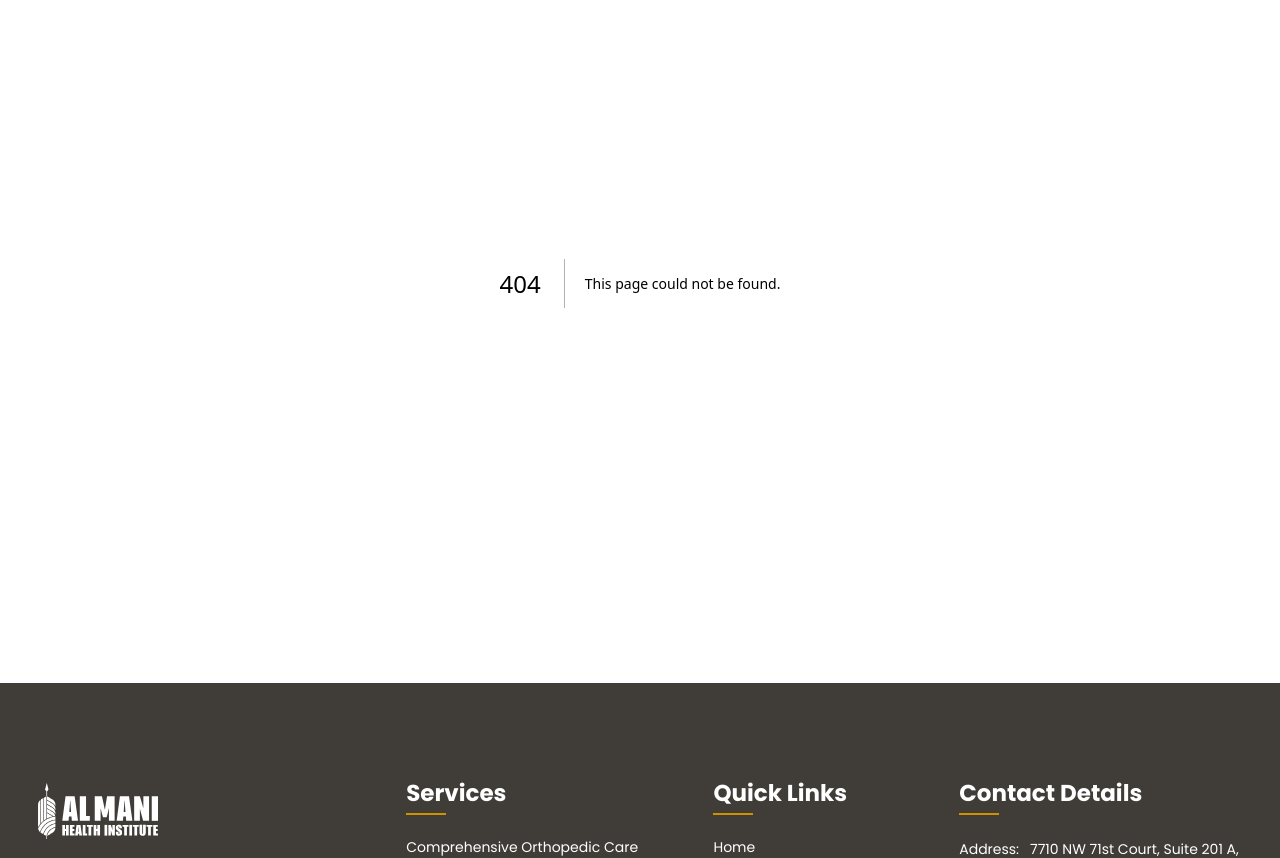
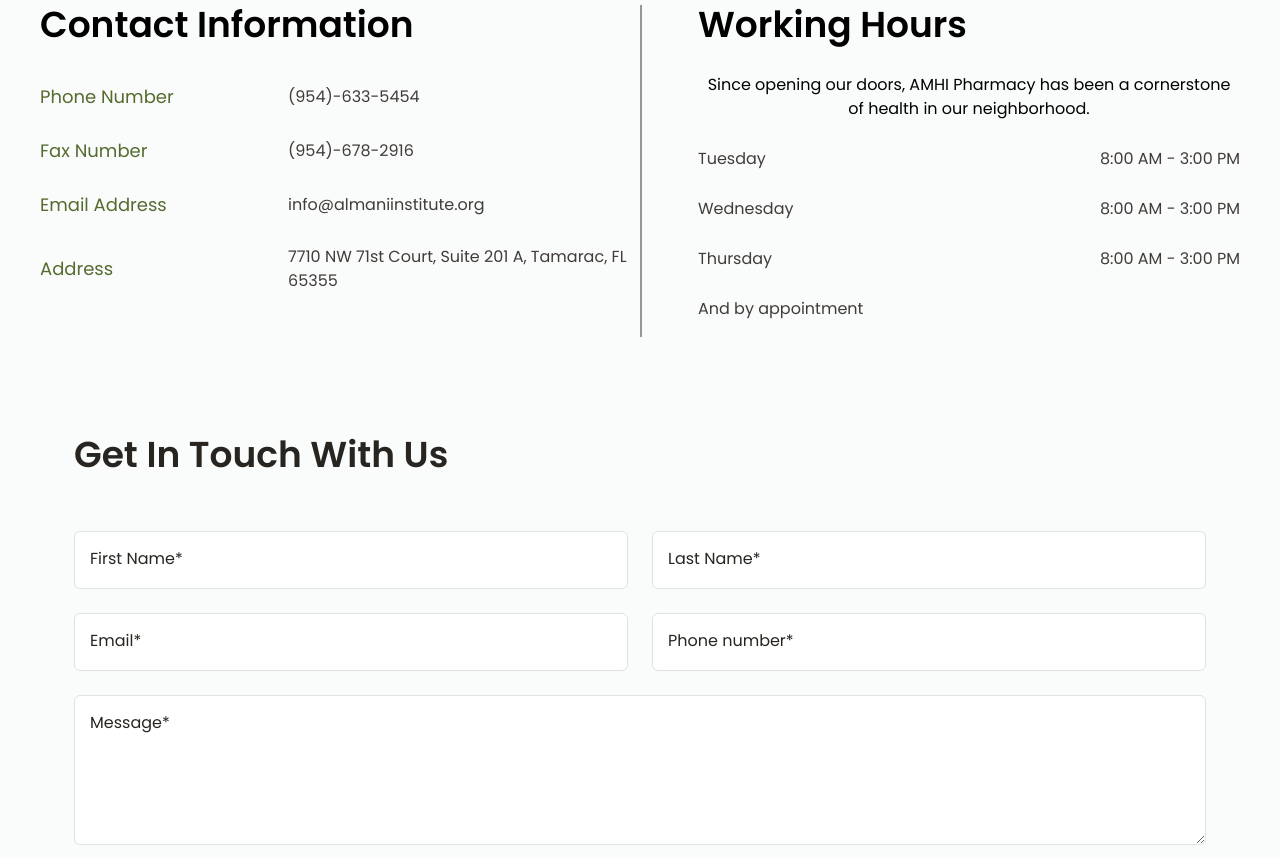
Before and after one commit to BlueMath-Warriors/mani-health-app, a Next.js app: page /contact in a window 1280 px wide. Before the commit this address had no page. Shown: the part 560-1418 px from the top of the page. Built offline with nearby package versions, Linux system fonts and the light colour scheme.

Commit message:
contact us page

```diff
--- a/app/components/common/GetInTouchForm/index.jsx
+++ b/app/components/common/GetInTouchForm/index.jsx
@@ -2,7 +2,7 @@
 import React, { useState } from "react";
 import Button from "../Button";
 
-const FormInput = ({ type, placeholder, value, onChange }) => {
+export const FormInput = ({ type, placeholder, value, onChange }) => {
   const [isFocused, setIsFocused] = useState(false);
 
   return (
@@ -36,7 +36,7 @@ const FormInput = ({ type, placeholder, value, onChange }) => {
   );
 };
 
-const TextAreaInput = ({ placeholder, value, onChange }) => {
+export const TextAreaInput = ({ placeholder, value, onChange }) => {
   const [isFocused, setIsFocused] = useState(false);
 
   return (
--- /dev/null
+++ b/app/components/contactUs/index.jsx
@@ -0,0 +1,198 @@
+"use client";
+import { useState } from "react";
+import { TextAreaInput, FormInput } from "../common/GetInTouchForm";
+import Button from "../common/Button";
+import { GoogleMap, LoadScript, Marker } from "@react-google-maps/api";
+
+const ContactUs = () => {
+  const [formData, setFormData] = useState({
+    firstName: "",
+    lastName: "",
+    email: "",
+    phoneNumber: "",
+    message: "",
+  });
+
+  const mapStyles = {
+    height: "400px",
+    width: "100%",
+  };
+
+  const defaultCenter = {
+    lat: 26.2124,
+    lng: -80.2498,
+  };
+
+  const handleInputChange = (e) => {
+    setFormData({
+      ...formData,
+      [e.target.name]: e.target.value,
+    });
+  };
+
+  return (
+    <div className="w-full flex justify-center">
+      <div className="max-w-[1320px] flex flex-col mt-[90px] w-full px-6">
+        <div className="flex flex-col  lg:flex-row items-center lg:items-start justify-center gap-12 lg:gap-0 px-4 py-8 text-center lg:text-left">
+          <div className="contact-info w-full lg:w-1/2 flex flex-col items-start text-left ">
+            <p className="text-4xl font-semibold mb-7 mx-auto lg:mx-0">
+              Contact Information
+            </p>
+            <div className="flex items-center w-full mt-2.5 mb-4 ">
+              <p className="text-[#556b2f] text-lg w-2/5 pr-2 text-nowrap">
+                Phone Number
+              </p>
+              <p className="text-[#403d39] w-3/5 px-2 text-right lg:text-left">
+                (954)-633-5454
+              </p>
+            </div>
+            <div className="flex items-center w-full mt-2.5 mb-4">
+              <p className="text-[#556b2f] text-lg w-2/5 pr-2 text-nowrap">
+                Fax Number
+              </p>
+              <p className="text-[#403d39] w-3/5 px-2 text-right lg:text-left">
+                (954)-678-2916
+              </p>
+            </div>
+
+            <div className="flex items-center w-full mt-2.5 mb-4">
+              <p className="text-[#556b2f] text-lg w-2/5 pr-2 text-nowrap">
+                Email Address
+              </p>
+              <p className="text-[#403d39] w-3/5 px-2 text-right lg:text-left">
+                info@almaniinstitute.org
+              </p>
+            </div>
+
+            <div className="flex items-center w-full mt-2.5 mb-4">
+              <p className="text-[#556b2f] text-lg w-2/5 pr-2 text-nowrap">
+                Address
+              </p>
+              <p className="text-[#403d39] w-3/5 px-2 text-right lg:text-left">
+                7710 NW 71st Court, Suite 201 A, Tamarac, FL 65355
+              </p>
+            </div>
+          </div>
+
+          <div className="working-hours lg:border-l-2 border-[#989694] lg:pl-14  w-full lg:w-1/2 flex flex-col items-start ">
+            <p className="text-4xl font-semibold mb-7 mx-auto lg:mx-0">
+              {" "}
+              Working Hours
+            </p>
+            <p className="mb-4 text-center">
+              Since opening our doors, AMHI Pharmacy has been a cornerstone of
+              health in our neighborhood.
+            </p>
+
+            <div className="flex items-center justify-between w-full mt-2.5 mb-4 text-[#403d39] ">
+              <p>Tuesday</p>
+              <p className="">8:00 AM - 3:00 PM</p>
+            </div>
+
+            <div className="flex items-center justify-between w-full mt-2.5 mb-4 text-[#403d39] ">
+              <p>Wednesday</p>
+              <p className="">8:00 AM - 3:00 PM</p>
+            </div>
+
+            <div className="flex items-center justify-between w-full mt-2.5 mb-4 text-[#403d39] ">
+              <p>Thursday</p>
+              <p className="">8:00 AM - 3:00 PM</p>
+            </div>
+
+            <div className="flex items-center justify-between w-full mt-2.5 mb-4 text-[#403d39] ">
+              <p>And by appointment</p>
+            </div>
+          </div>
+        </div>
+        <div
+          className={`flex flex-col flex-grow text-base text-neutral font-normal p-[50px] `}
+        >
+          <h1 className="text-[25px] lg:text-4xl font-semibold text-center sm:text-start mb-14 mt-4">
+            Get In Touch With Us
+          </h1>
+          <form className="w-full" onSubmit={() => {}}>
+            <div className="flex flex-col sm:flex-row justify-between gap-6 w-full mb-6">
+              <FormInput
+                type="text"
+                placeholder="First Name*"
+                value={formData.firstName}
+                onChange={(e) =>
+                  handleInputChange({
+                    target: { name: "firstName", value: e.target.value },
+                  })
+                }
+              />
+              <FormInput
+                type="text"
+                placeholder="Last Name*"
+                value={formData.lastName}
+                onChange={(e) =>
+                  handleInputChange({
+                    target: { name: "lastName", value: e.target.value },
+                  })
+                }
+              />
+            </div>
+            <div className="flex flex-col sm:flex-row justify-between gap-6 w-full mb-6">
+              <FormInput
+                type="email"
+                placeholder="Email*"
+                value={formData.email}
+                onChange={(e) =>
+                  handleInputChange({
+                    target: { name: "email", value: e.target.value },
+                  })
+                }
+              />
+              <FormInput
+                type="text"
+                placeholder="Phone number*"
+                value={formData.phoneNumber}
+                onChange={(e) =>
+                  handleInputChange({
+                    target: { name: "phoneNumber", value: e.target.value },
+                  })
+                }
+              />
+            </div>
+            <div className="relative w-full">
+              <TextAreaInput
+                placeholder="Message*"
+                value={formData.message}
+                onChange={(e) =>
+                  handleInputChange({
+                    target: { name: "message", value: e.target.value },
+                  })
+                }
+              />
+            </div>
+            <div className="flex justify-center sm:justify-start">
+              <Button
+                type="submit"
+                variant="primary"
+                width="fit"
+                className="!text-base"
+              >
+                Submit
+              </Button>
+            </div>
+          </form>
+        </div>
+        {/* Google Map Section */}
+        {/* <div className="mt-14 w-full">
+          <LoadScript googleMapsApiKey="YOUR_GOOGLE_MAPS_API_KEY">
+            <GoogleMap
+              mapContainerStyle={mapStyles}
+              zoom={15}
+              center={defaultCenter}
+            >
+              <Marker position={defaultCenter} />
+            </GoogleMap>
+          </LoadScript>
+        </div> */}
+      </div>
+    </div>
+  );
+};
+
+export default ContactUs;
--- /dev/null
+++ b/app/contact/page.jsx
@@ -0,0 +1,6 @@
+import ContactUs from "../components/contactUs";
+const Contact = () => {
+  return <ContactUs />;
+};
+
+export default Contact;
--- /dev/null
+++ b/app/lib/api.js
@@ -0,0 +1,21 @@
+export const submitReferralForm = async (data) => {
+  try {
+    const response = await fetch("/api/submit-injury-report", {
+      method: "POST",
+      headers: {
+        "Content-Type": "application/json",
+      },
+      body: JSON.stringify(data),
+    });
+
+    if (!response.ok) {
+      throw new Error(`Error: ${response.statusText}`);
+    }
+
+    const result = await response.json();
+    return result;
+  } catch (error) {
+    console.error("Failed to submit referral form:", error);
+    throw error;
+  }
+};
--- a/package.json
+++ b/package.json
@@ -9,6 +9,7 @@
     "lint": "next lint"
   },
   "dependencies": {
+    "@react-google-maps/api": "^2.20.3",
     "next": "14.2.15",
     "react": "^18",
     "react-dom": "^18",
```
Also changed, not shown: 1 other file (tests, documents, lock files or other folders).
